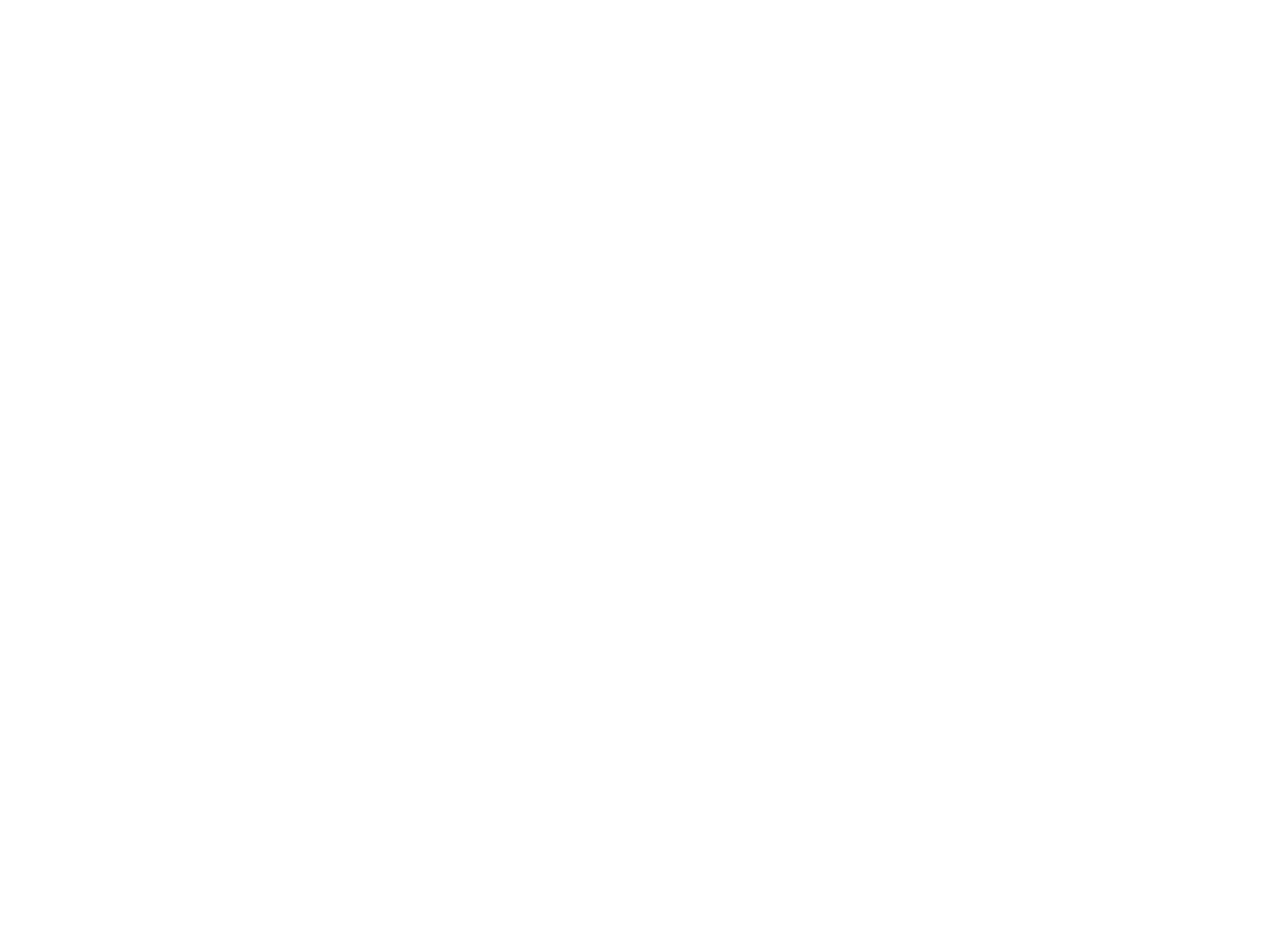
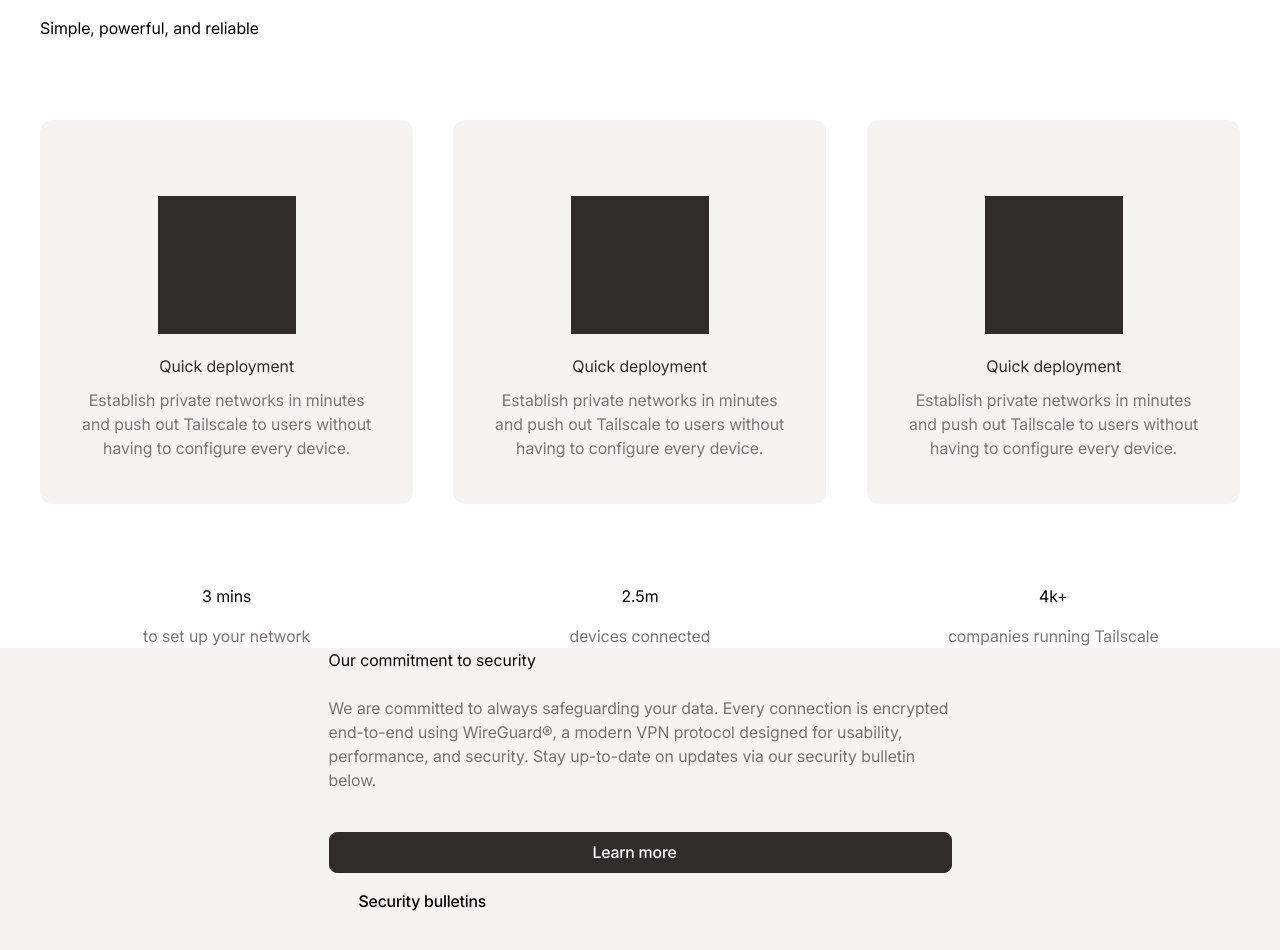
Before and after one commit to vkastanenka/Tailscale, a Next.js app: page / in a window 1280 px wide. Shown: the part 5000-5950 px from the top of the page. Before the commit the page ends 5016 px from the top, so only its background shows below. Built offline with nearby package versions, Linux system fonts and the light colour scheme.

Commit message:
added benefits and security

```diff
--- a/app/page.tsx
+++ b/app/page.tsx
@@ -35,10 +35,9 @@
       <Integrations />
       <Homelab />
       <Testimonials />
-      {/* Benefits */}
-      {/* Security */}
-      {/* Docs */}
-      {/* CTA */}
+      <Benefits />
+      <Security />
+      {/* Documentation */}
     </main>
   )
 }
@@ -526,3 +525,239 @@
     </section>
   )
 }
+
+const Benefits = ({ ...props }): JSX.Element => {
+  const BenefitsButton = ({ ...props }) => {
+    return (
+      <a
+        className={cx(
+          'flex',
+          'flex-col',
+          'gap-2',
+          'overflow-hidden',
+          'rounded-xl',
+          'text-center',
+          'bg-grey-2',
+          'transition-transform',
+          'duration-300',
+          'ease-in-out',
+          'will-change-transform',
+          'hover:-translate-y-2'
+        )}
+        {...props}
+      >
+        <div
+          className={cx(
+            'px-5',
+            'pb-8',
+            'pt-6',
+            'md:px-[37px]',
+            'md:pb-[44px]',
+            'md:pt-[76px]'
+          )}
+        >
+          <div
+            className={cx(
+              'flex',
+              'flex-col',
+              'gap-5',
+              'items-center',
+              'justify-center'
+            )}
+          >
+            {/* TODO: Add Image */}
+            <div
+              className={cx('bg-heading-black', 'w-[138px]', 'h-[138px]')}
+            ></div>
+            <h4
+              className={cx('t-24', 'text-heading-black')}
+            >{`Quick deployment`}</h4>
+          </div>
+          <div
+            className={cx(
+              'mx-auto',
+              'mt-[10px]',
+              'md:max-w-[380px]',
+              't-16',
+              'text-subheading-black',
+              'md:mt-[10px]'
+            )}
+          >
+            {`Establish private networks in minutes and push out Tailscale to users without having to configure every device.`}
+          </div>
+        </div>
+      </a>
+    )
+  }
+
+  return (
+    <section
+      className={cx('overflow-hidden', 'p-top-175', 'p-bottom-175')}
+      {...props}
+    >
+      <div className={cx('space-y-8', 'md:!space-y-20', 'container')}>
+        <div className={cx('text-left', 'mx-0')}>
+          <h2
+            className={cx('t-h3', 'text-black', 'mb-3', 'md:mb-6')}
+          >{`Simple, powerful, and reliable`}</h2>
+        </div>
+        <div
+          className={cx(
+            'grid',
+            'gap-8',
+            'sm:grid-cols-2',
+            'lg:gap-10',
+            'md:grid-cols-3'
+          )}
+        >
+          <BenefitsButton />
+          <BenefitsButton />
+          <BenefitsButton />
+        </div>
+        <div className={cx('grid', 'gap-8', 'sm:grid-cols-3', 'lg:gap-10')}>
+          <div className={cx('text-center')}>
+            <h4 className={cx('t-h1')}>{`3 mins`}</h4>
+            <div
+              className={cx('t-b18', 'mt-4', 'text-subheading-black')}
+            >{`to set up your network`}</div>
+          </div>
+          <div className={cx('text-center')}>
+            <h4 className={cx('t-h1')}>{`2.5m`}</h4>
+            <div
+              className={cx('t-b18', 'mt-4', 'text-subheading-black')}
+            >{`devices connected`}</div>
+          </div>
+          <div className={cx('text-center')}>
+            <h4 className={cx('t-h1')}>{`4k+`}</h4>
+            <div
+              className={cx('t-b18', 'mt-4', 'text-subheading-black')}
+            >{`companies running Tailscale`}</div>
+          </div>
+        </div>
+      </div>
+    </section>
+  )
+}
+
+const Security = ({ ...props }): JSX.Element => {
+  const SecurityFeature = () => {
+    return (
+      <div className={cx('max-w-[150px]', 'lg:w-auto', 'lg:max-w-[180px]')}>
+        {/* TODO: Add Images */}
+        <div className={cx('bg-heading-black', 'w-[180px]', 'w-[211px]')} />
+      </div>
+    )
+  }
+
+  return (
+    <section
+      className={cx('overflow-hidden', 'bg-grey-2', 'p-top-75', 'p-bottom-75')}
+      {...props}
+    >
+      <div className={cx('space-y-8', 'md:!space-y-20', 'container')}>
+        <div
+          className={cx(
+            'relative',
+            'mx-auto',
+            'flex',
+            'max-w-[1160px]',
+            'flex-col',
+            'items-center',
+            'justify-between',
+            'gap-6',
+            'gap-y-12',
+            'md-large:flex-row'
+          )}
+        >
+          <div
+            className={cx('text-left', 'mx-0', 'flex-1', 'md:max-w-[632px]')}
+          >
+            <h2
+              className={cx(
+                't-h2',
+                'text-black',
+                'mb-3',
+                'md:mb-6',
+                'max-w-[622px]'
+              )}
+            >{`Our commitment to security`}</h2>
+            <div
+              className={cx(
+                't-b20',
+                'text-body-black',
+                'mb-5',
+                'lg:mb-10',
+                'max-w-[623px]'
+              )}
+            >
+              <div className={cx('content-prose')}>
+                <p>{`We are committed to always safeguarding your data. Every connection is encrypted end-to-end using WireGuard®, a modern VPN protocol designed for usability, performance, and security. Stay up-to-date on updates via our security bulletin below.`}</p>
+              </div>
+            </div>
+            <div className={cx('w-full', 'xs:w-auto', 'flex', 'justify-start')}>
+              <div
+                className={cx(
+                  'flex',
+                  'w-full',
+                  'flex-col',
+                  'gap-y-4',
+                  'xs:w-auto',
+                  'xs:flex-row',
+                  'xs:items-center',
+                  'xs:space-x-5',
+                  'md:space-x-[30px]'
+                )}
+              >
+                <Button>{`Learn more`}</Button>
+                <Button variant="underlined">{`Security bulletins`}</Button>
+              </div>
+            </div>
+          </div>
+          <div
+            className={cx(
+              'flex',
+              'max-w-[384px]',
+              'flex-1',
+              'flex-col',
+              'gap-4',
+              'md:gap-6',
+              'md-large:flex-row'
+            )}
+          >
+            <div
+              className={cx('flex', 'gap-4', 'md:gap-6', 'md-large:flex-col')}
+              style={{
+                transform: 'translateX(0px) translateY(20px) translateZ(0px)',
+              }}
+            >
+              <SecurityFeature />
+              <SecurityFeature />
+              <SecurityFeature />
+            </div>{' '}
+            <div
+              className={cx('flex', 'gap-4', 'md:gap-6', 'md-large:flex-col')}
+              style={{
+                transform: 'translateX(0px) translateY(-20px) translateZ(0px)',
+              }}
+            >
+              <SecurityFeature />
+              <SecurityFeature />
+              <SecurityFeature />
+            </div>
+          </div>
+        </div>
+      </div>
+    </section>
+  )
+}
+
+const Documentation = ({ ...props }): JSX.Element => {
+  return (
+    <section
+      className={cx('overflow-hidden', 'p-top-175', 'p-bottom-0')}
+      {...props}
+    >
+      <div className={cx('space-y-8', 'md:!space-y-20', 'container')}></div>
+    </section>
+  )
+}
```
